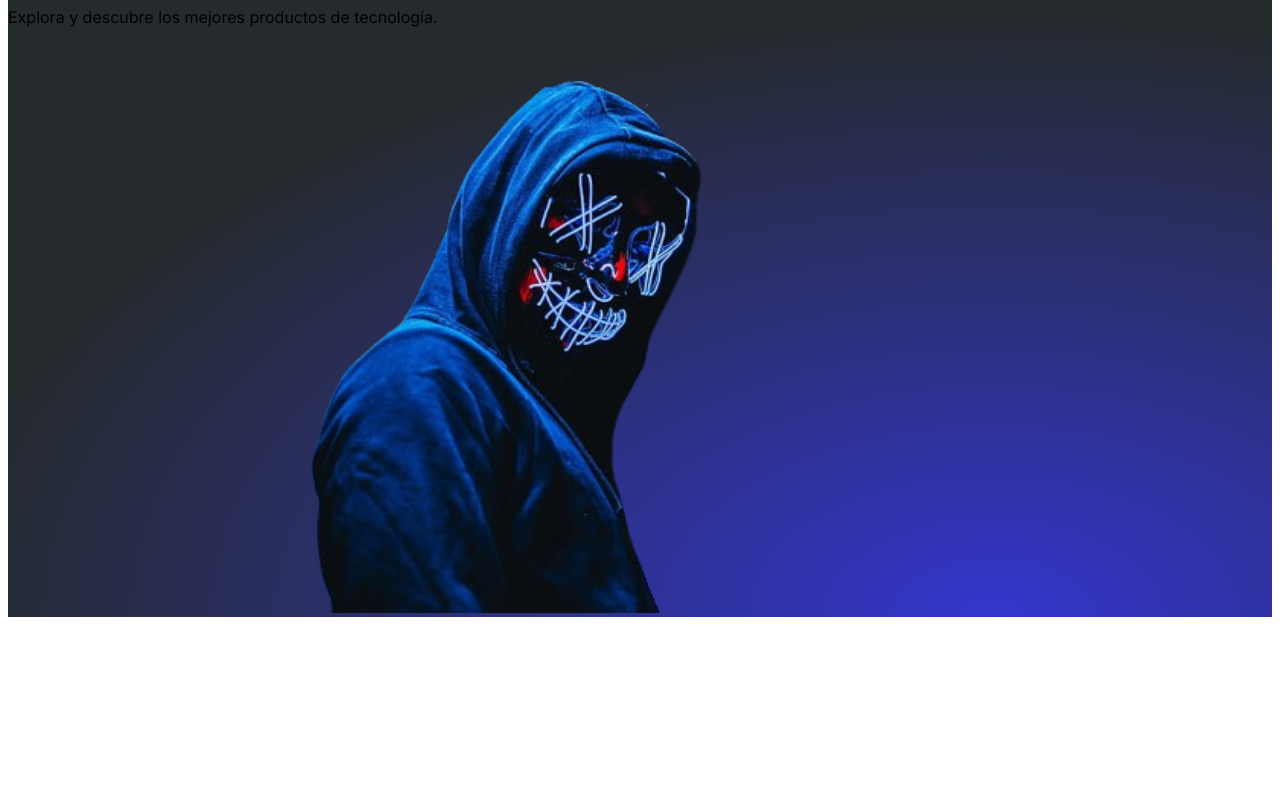
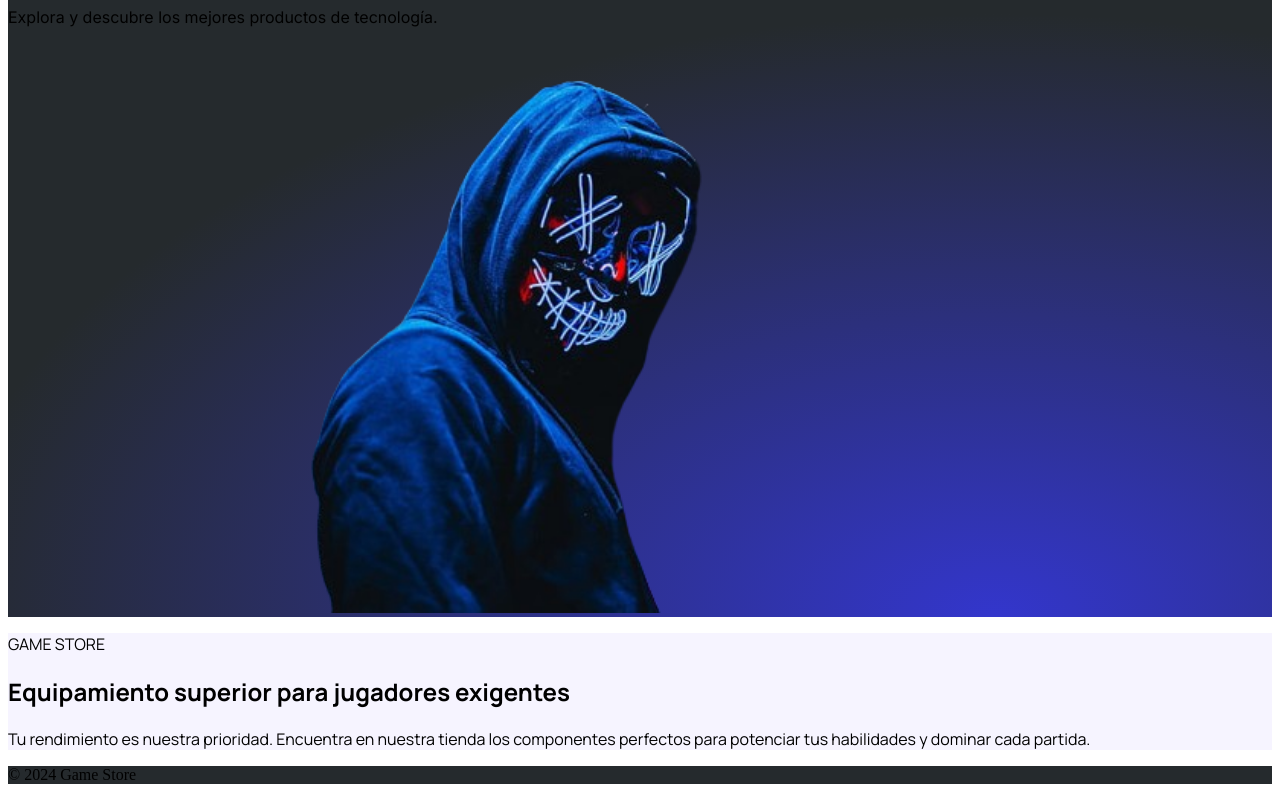
Before and after one commit to FedeHuerta/game-store, a React (Vite) app: page / in a window 1280 px wide. Shown: the part 344-1144 px from the top of the page. Before the commit the page ends 969 px from the top, so only its background shows below. Built offline with nearby package versions, Linux system fonts and the light colour scheme; the HTML template or start-up script is replaced by a standard one.

Commit message:
Us sectio nadded

```diff
--- a/package.json
+++ b/package.json
@@ -13,7 +13,8 @@
     "bootstrap-icons": "^1.11.3",
     "react": "^18.2.0",
     "react-dom": "^18.2.0",
-    "react-icons": "^5.0.1"
+    "react-icons": "^5.0.1",
+    "react-router-dom": "^6.22.0"
   },
   "devDependencies": {
     "@types/react": "^18.2.43",
--- a/src/App.jsx
+++ b/src/App.jsx
@@ -1,12 +1,16 @@
 import './styles/App.css'
 import { NavbarComponent } from './components/navbar/NavbarComponent.jsx'
-import { Welcome } from './components/welcome/Welcome.jsx'
+import { Welcome } from './components/main/inicio/Welcome.jsx'
+import { Footer } from './components/footer/Footer.jsx'
+import { Us } from './components/main/inicio/Us.jsx'
 
 function App() {
   return (
     <>
       <NavbarComponent />
       <Welcome />
+      <Us />
+      <Footer />
     </>
   )
 }
--- /dev/null
+++ b/src/components/footer/Footer.jsx
@@ -0,0 +1,7 @@
+export const Footer = () => {
+    return (
+        <div className="flex items-center justify-center footer w-full h-28">
+            <p className="text-slate-500">© 2024 Game Store</p>
+        </div>
+    )
+}
--- /dev/null
+++ b/src/components/main/inicio/Us.jsx
@@ -0,0 +1,15 @@
+export const Us = () => {
+    return (
+        <>
+            <section>
+                <div className="us">
+                    <div className="flex flex-col items-center py-28 max-w-xl mx-auto text-center">
+                        <p className="text-blue-700 font-bold text-base">GAME STORE</p>
+                        <h2 className="font-extrabold text-5xl text-gray-800 py-5">Equipamiento superior para jugadores exigentes</h2>
+                        <p className="text-lg text-gray-600">Tu rendimiento es nuestra prioridad. Encuentra en nuestra tienda los componentes perfectos para potenciar tus habilidades y dominar cada partida.</p>
+                    </div>
+                </div>
+            </section>
+        </>
+    )
+}
--- a/src/components/welcome/Welcome.jsx
+++ b/src/components/main/inicio/Welcome.jsx
@@ -1,4 +1,4 @@
-import neonboy from '../../assets/neonboy.png'
+import neonboy from '../../../assets/neonboy.png'
 
 export const Welcome = () => {
     return (
@@ -8,7 +8,7 @@ export const Welcome = () => {
                 <p className="text-lg">Explora y descubre los mejores productos de tecnología.</p>
             </div>
             <div className="w-1/2 relative mt-auto">
-                <img src={neonboy} alt="Hombre con mascara neon mirando al usuario" className=" neonboy"/>
+                <img src={neonboy} alt="Hombre con mascara neon mirando al usuario" className="neonboy"/>
             </div>
         </section>
     )
--- a/src/components/navbar/NavbarComponent.jsx
+++ b/src/components/navbar/NavbarComponent.jsx
@@ -3,7 +3,7 @@ import { SeccionDcha } from './sections/SeccionDcha.jsx'
 
 export const NavbarComponent = () => {
     return (
-        <nav className="p-4 fixed w-full top-0 sm:px-6 lg:px-8 navbar">
+        <nav className="p-4 fixed w-full top-0 sm:px-6 lg:px-8 navbar z-10">
             <div className=" flex items-center justify-around">
                 <SeccionIzda />
                 <SeccionDcha />
--- a/src/styles/App.css
+++ b/src/styles/App.css
@@ -33,3 +33,12 @@
 .neonboy {
   height: 570px;
 }
+
+.footer {
+  background-color: rgb(37, 42, 45);
+}
+
+.us {
+  background-color: rgb(246, 244, 255);
+  font-family: "Manrope", sans-serif;
+}
--- a/src/styles/index.css
+++ b/src/styles/index.css
@@ -1,6 +1,6 @@
-@tailwind base;
-@tailwind components;
-@tailwind utilities;
+@import 'tailwindcss/base';
+@import 'tailwindcss/components';
+@import 'tailwindcss/utilities';
 
 * {
   margin: 0;
```
Also changed, not shown: 1 other file (tests, documents, lock files or other folders).
